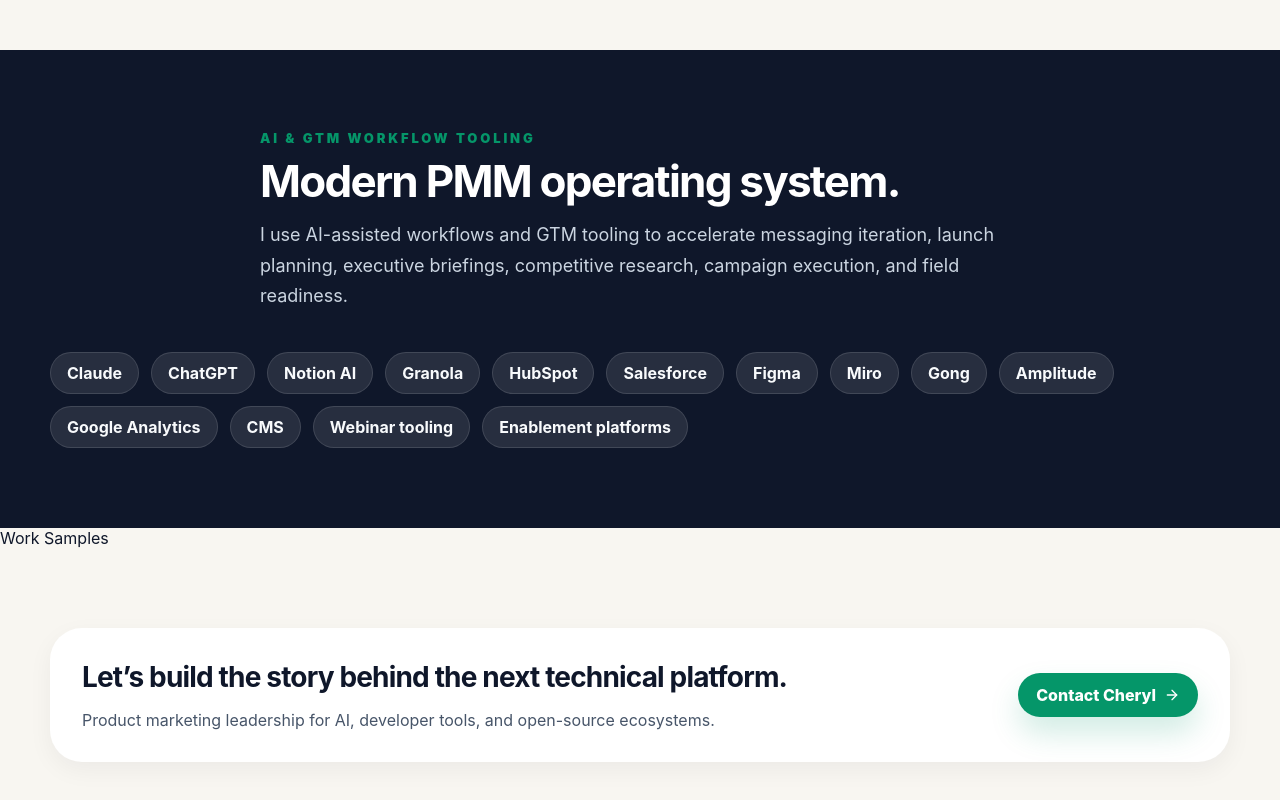
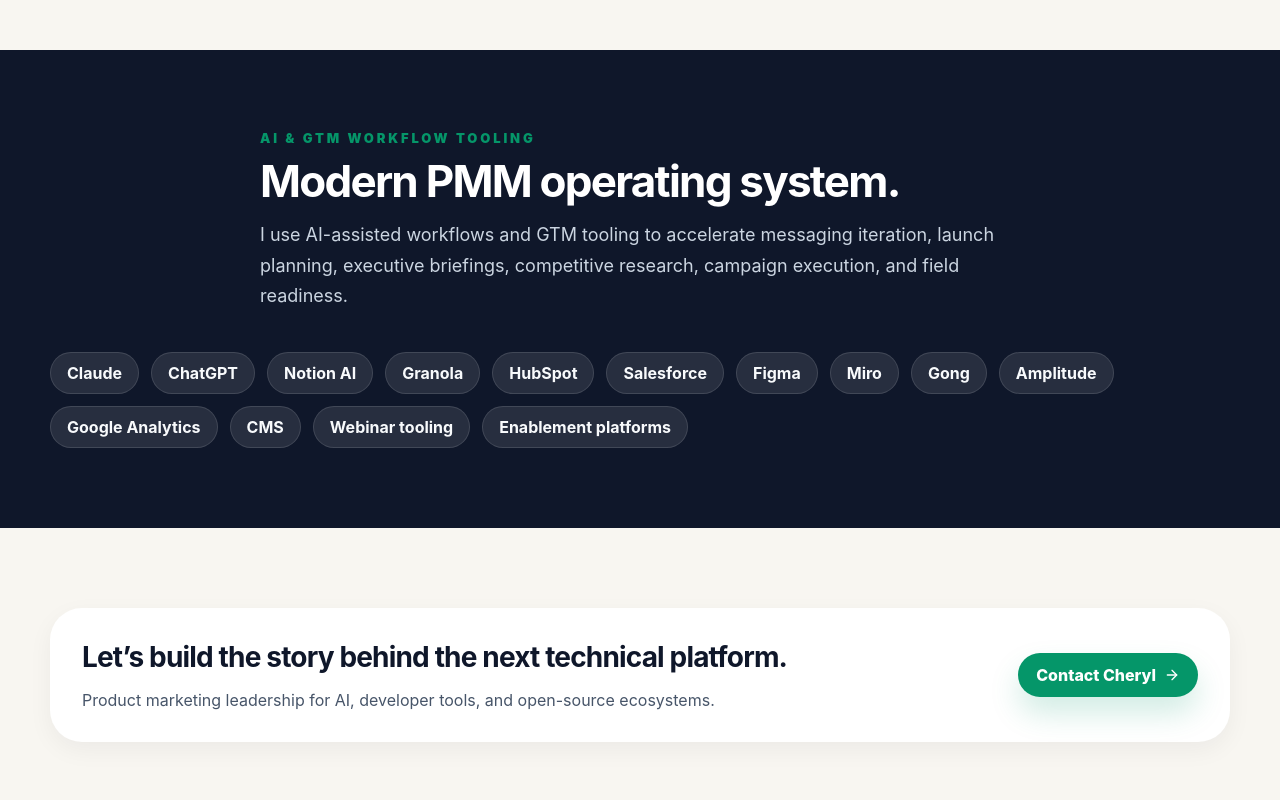
Before and after one commit to cherylmanalo-15/cheryl-resume-website, a React (Vite) app: page / in a window 1280 px wide. Shown: the part 5002-5802 px from the top of the page. Built offline with nearby package versions, Linux system fonts and the light colour scheme.

Commit message:
Update App.jsx

```diff
--- a/src/App.jsx
+++ b/src/App.jsx
@@ -216,7 +216,6 @@
   target="_blank"
   rel="noopener noreferrer"
 >
-  Work Samples
 </a>
 
       <footer>
```
